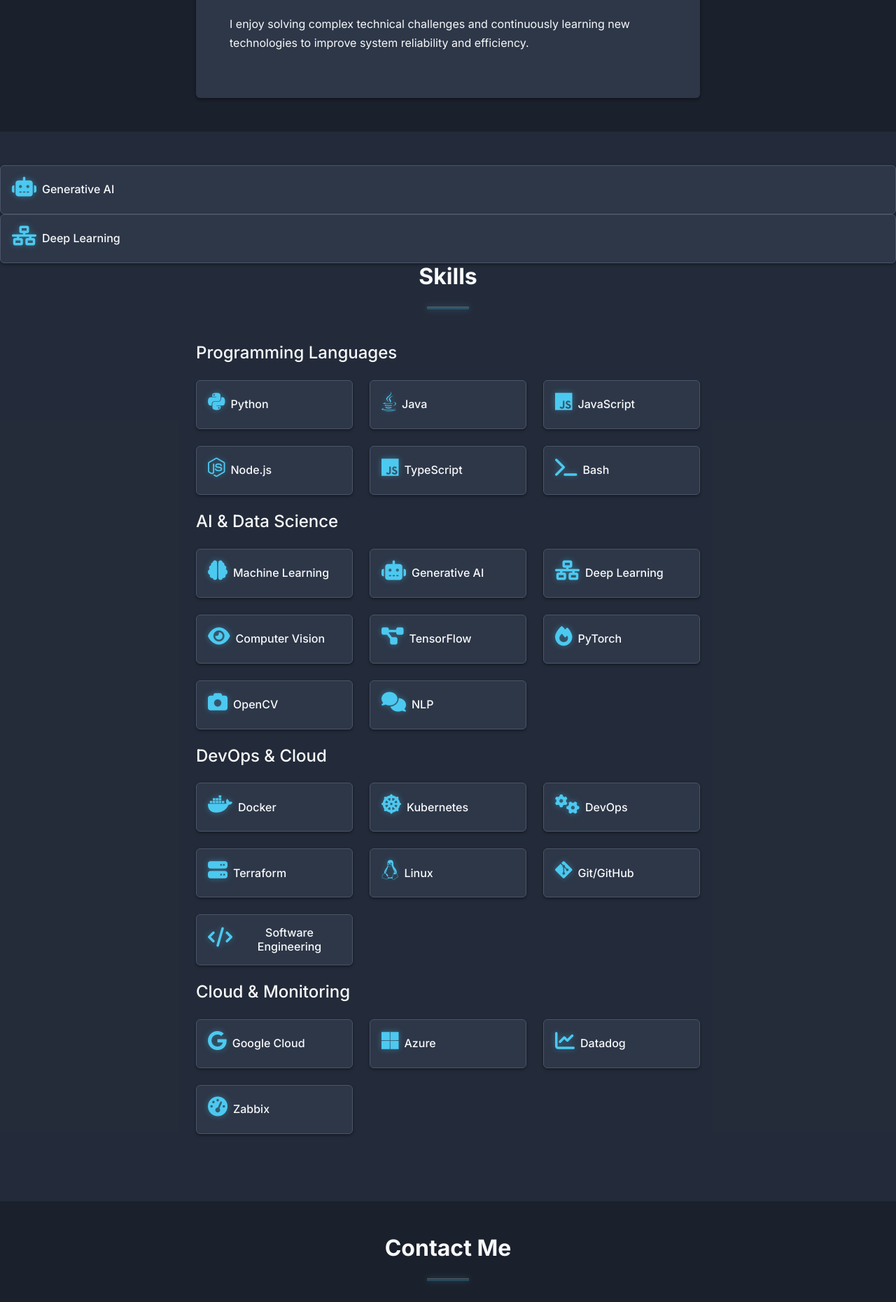
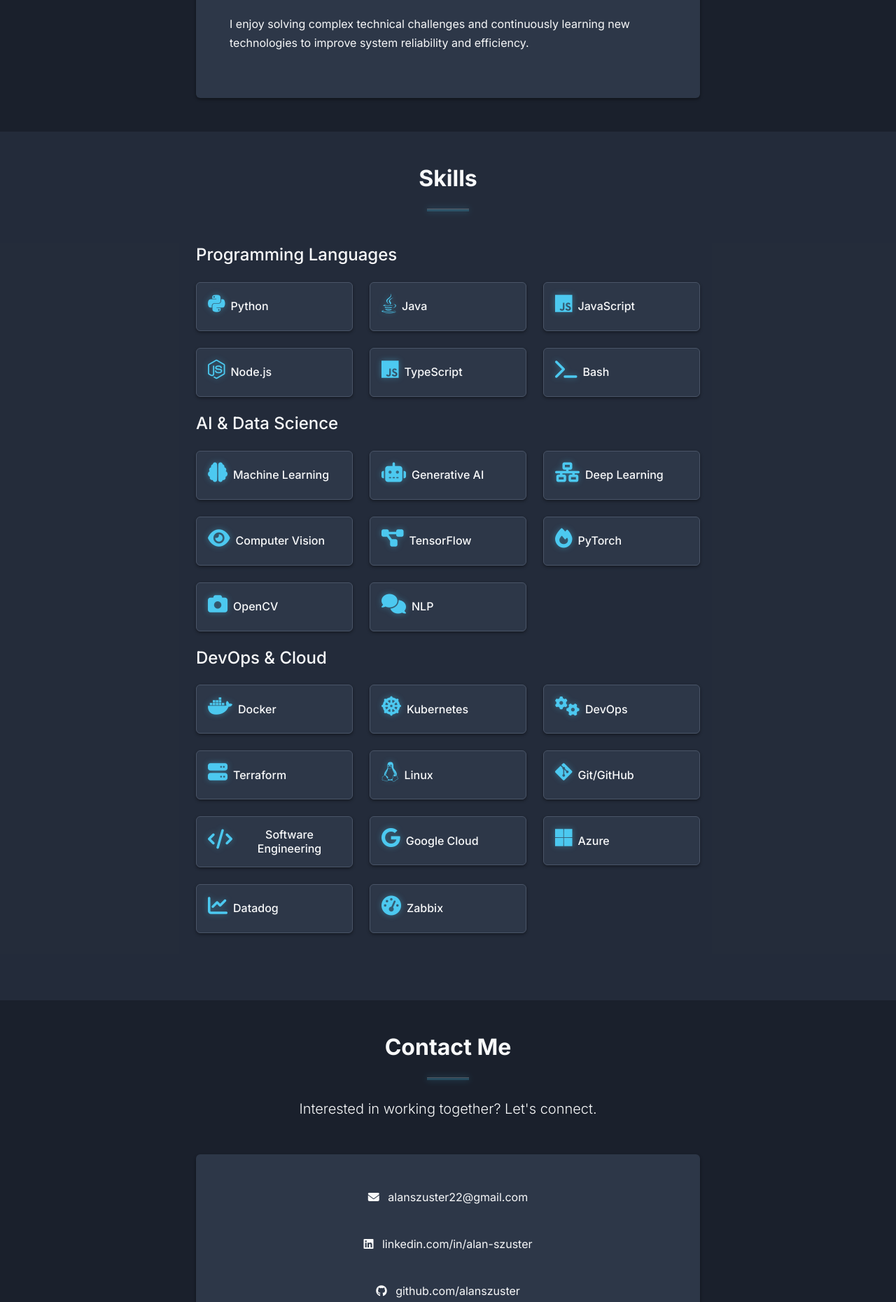
Before and after one commit to alanszuster/alanszuster.page, a Flask app: page / in a window 1280 px wide. Shown: the part 2194-4054 px from the top of the page at 70% size. Run offline with Flask 3, Linux system fonts and the light colour scheme.

Commit message:
improvements

```diff
--- a/static/js/counter-ga.js
+++ b/static/js/counter-ga.js
@@ -4,19 +4,24 @@ document.addEventListener('DOMContentLoaded', function() {
 
     if (!counterElement || !todayElement) return;
 
+    const sessionKey = 'visitedThisSession';
+    const hasVisitedThisSession = sessionStorage.getItem(sessionKey);
+
     let totalCount = parseInt(localStorage.getItem('totalVisits') || '0');
     let todayCount = parseInt(localStorage.getItem('todayVisits') || '0');
     const lastDate = localStorage.getItem('lastVisitDate');
     const today = new Date().toISOString().split('T')[0];
 
+    if (!hasVisitedThisSession) {
         if (lastDate !== today) {
             todayCount = 1;
             localStorage.setItem('lastVisitDate', today);
         } else {
             todayCount++;
         }
-
         totalCount++;
+        sessionStorage.setItem(sessionKey, 'true');
+    }
 
     localStorage.setItem('totalVisits', totalCount.toString());
     localStorage.setItem('todayVisits', todayCount.toString());
--- a/templates/partials/skills-section.html
+++ b/templates/partials/skills-section.html
@@ -1,16 +1,5 @@
 <!-- Skills Section -->
-<section id="skills" class="py-5" <div class="col">
-    <div class="skill-badge p-3 text-center shadow-sm">
-        <i class="fas fa-robot fa-2x mb-2 text-primary"></i>
-        <h3 class="h6 mb-0">Generative AI</h3>
-    </div>
-    </div>
-    <div class="col">
-        <div class="skill-badge p-3 text-center shadow-sm">
-            <i class="fas fa-network-wired fa-2x mb-2 text-primary"></i>
-            <h3 class="h6 mb-0">Deep Learning</h3>
-        </div>
-    </div>
+<section id="skills" class="py-5">
     <div class="container px-4">
         <div class="row gx-5">
             <div class="col-lg-8 mx-auto">
@@ -154,10 +143,6 @@
                                 <h3 class="h6 mb-0">Software Engineering</h3>
                             </div>
                         </div>
-                    </div>
-
-                    <h3 class="h4 mb-4">Cloud & Monitoring</h3>
-                    <div class="row row-cols-2 row-cols-md-3 g-4 mb-4">
                         <div class="col">
                             <div class="skill-badge p-3 text-center shadow-sm">
                                 <i class="fab fa-google fa-2x mb-2 text-primary"></i>
@@ -183,8 +168,6 @@
                             </div>
                         </div>
                     </div>
-
-
                 </div>
             </div>
         </div>
```
Lines whose indentation alone changed are shown as unchanged.
